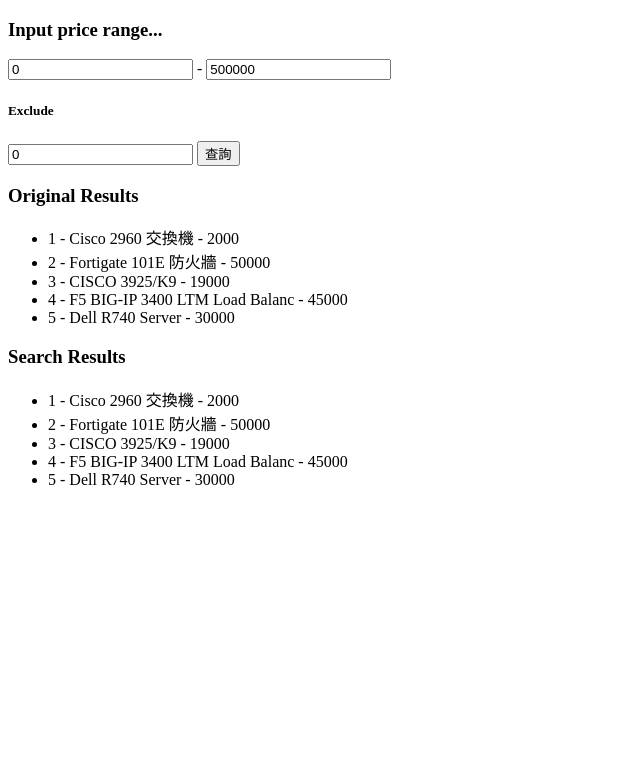
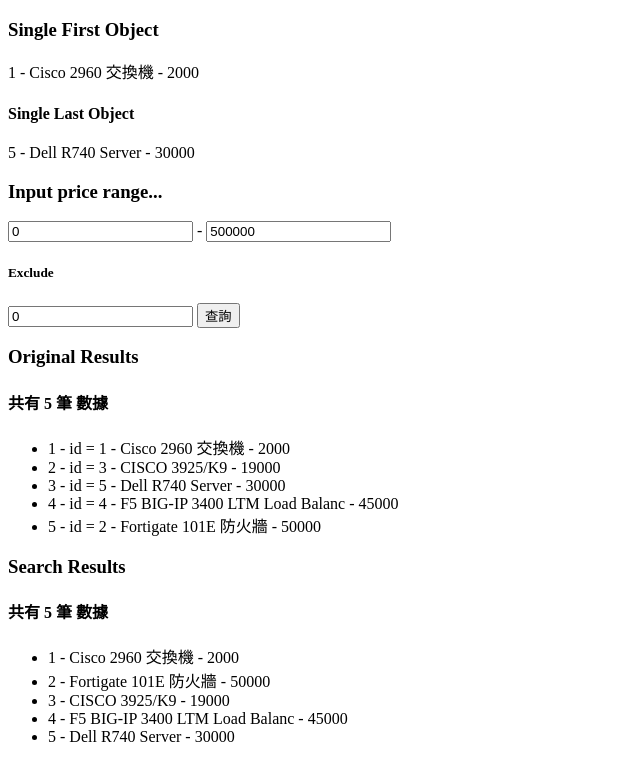
Before and after one commit to LettuceLu751103/practice_for_django, a Django app: page /user/find_device in a window 1280 px wide. Shown: the top 781 px of the page, without its empty margins (0-640 px from the left). Run offline with Django 4.2, Linux system fonts and the light colour scheme; data comes from the database, SQL or seed files in the repository.

Commit message:
last(), first(), order_by(), values() API接口練習

```diff
--- a/myBackupApp/urls.py
+++ b/myBackupApp/urls.py
@@ -1,10 +1,11 @@
 from django.urls import path
 from myBackupApp.views import user_list
 
-from myBackupApp.views import add_user, find_device
+from myBackupApp.views import add_user, find_device, find_device_json
 
 urlpatterns = [
     path('list', user_list),
     path('add_user', add_user),
-    path('find_device', find_device)
+    path('find_device', find_device),
+    path('find_device_json', find_device_json)
 ]
--- a/myBackupApp/views.py
+++ b/myBackupApp/views.py
@@ -1,4 +1,5 @@
-from django.http import HttpRequest
+from django.db.models import Max, Min, Avg, Sum
+from django.http import HttpRequest, JsonResponse
 from django.shortcuts import render, redirect
 from .models import UserEntity
 
@@ -33,10 +34,29 @@
 
     # 從查詢參數中獲取價格區間 price1, price2 之間有哪些設備使用 filter
     # 以下的範例查詢 price >= 20000, price <= 47000
-    origins = DeviceEntity.objects.all()
+    origins = DeviceEntity.objects.all().order_by('price')
+    originsCount = DeviceEntity.objects.all().count()
+    singlefirstObj = DeviceEntity.objects.first()
+    singleLastObj = DeviceEntity.objects.last()
     price1 = request.GET.get('price1', 0)
     price2 = request.GET.get('price2', 500000)
     price3 = request.GET.get('price3', 0)
     results = DeviceEntity.objects.filter(price__gte=price1).filter(price__lte=price2).exclude(price=price3).all()
-    print(origins)
+    resultsCount = DeviceEntity.objects.filter(price__gte=price1).filter(price__lte=price2).exclude(price=price3).all().count()
+    print(singlefirstObj)
     return render(request, 'device/list.html', locals())
+
+def find_device_json(request):
+    results = {}
+    results_list = []
+    datas = DeviceEntity.objects.values()
+    for data in datas:
+        print(data)
+        results_list.append(data)
+    results['count'] = DeviceEntity.objects.count()
+    results['msg'] = '查詢到數據'
+    results['data'] = results_list
+    results['agg'] = DeviceEntity.objects.aggregate(Max('price'), Min('price'), Avg('price'), Sum('price'))
+
+
+    return JsonResponse(results)
--- a/templates/device/list.html
+++ b/templates/device/list.html
@@ -5,6 +5,11 @@
     <title>Device Lists</title>
 </head>
 <body>
+<h3>Single First Object</h3>
+{{ singlefirstObj.id }} - {{ singlefirstObj.name }} - {{ singlefirstObj.price }}
+
+<h4>Single Last Object</h4>
+{{ singleLastObj.id }} - {{ singleLastObj.name }} - {{ singleLastObj.price }}
 <h3>Input price range...</h3>
 <div>
     <form method="get">
@@ -18,14 +23,16 @@
 
 
 <h3> Original Results </h3>
+<h4> 共有 {{ originsCount }} 筆 數據</h4>
 <ul>
     {% for origin in origins %}
         <li>
-            {{ origin.id }} - {{ origin.name }} - {{ origin.price }}
+            {{ forloop.counter }} - id = {{ origin.id }} - {{ origin.name }} - {{ origin.price }}
         </li>
     {% endfor %}
 </ul>
 <h3> Search Results </h3>
+<h4> 共有 {{ resultsCount }} 筆 數據</h4>
     <ul>
     {% for device in results %}
         <li>
```
